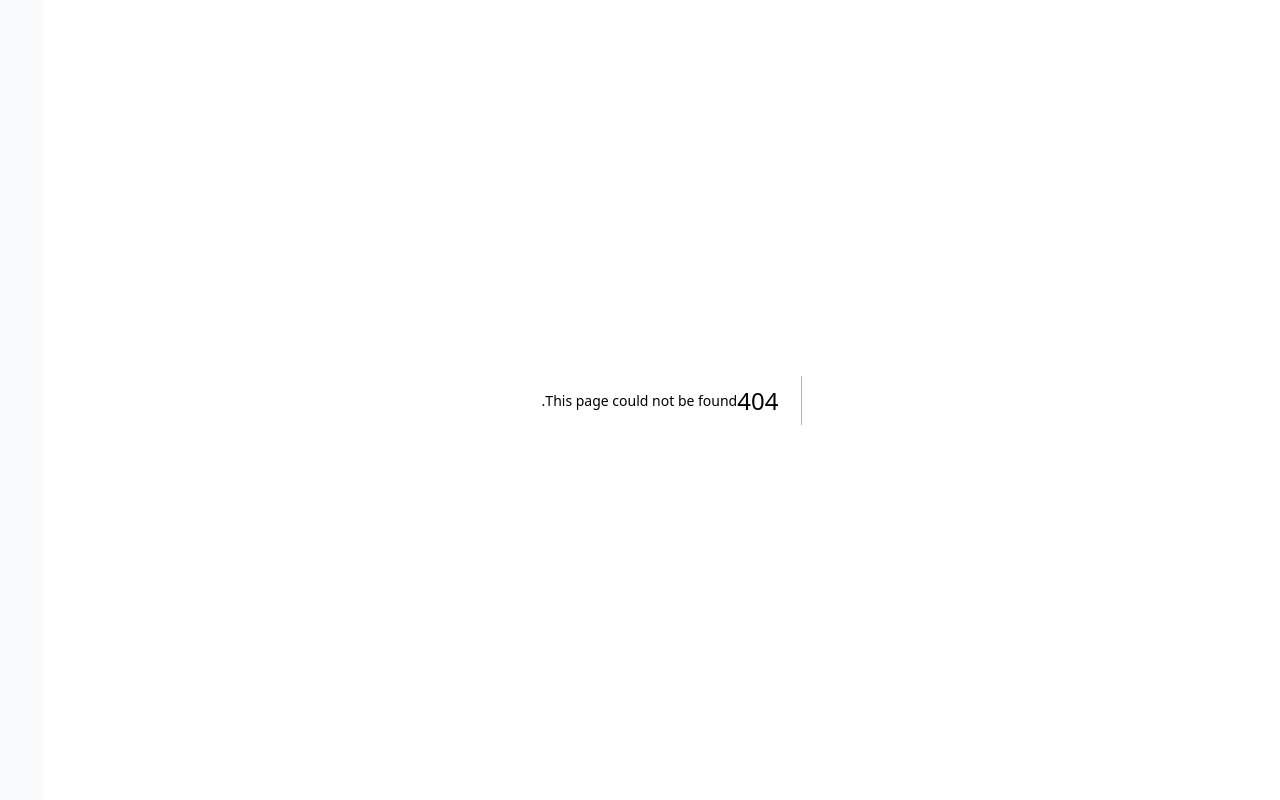
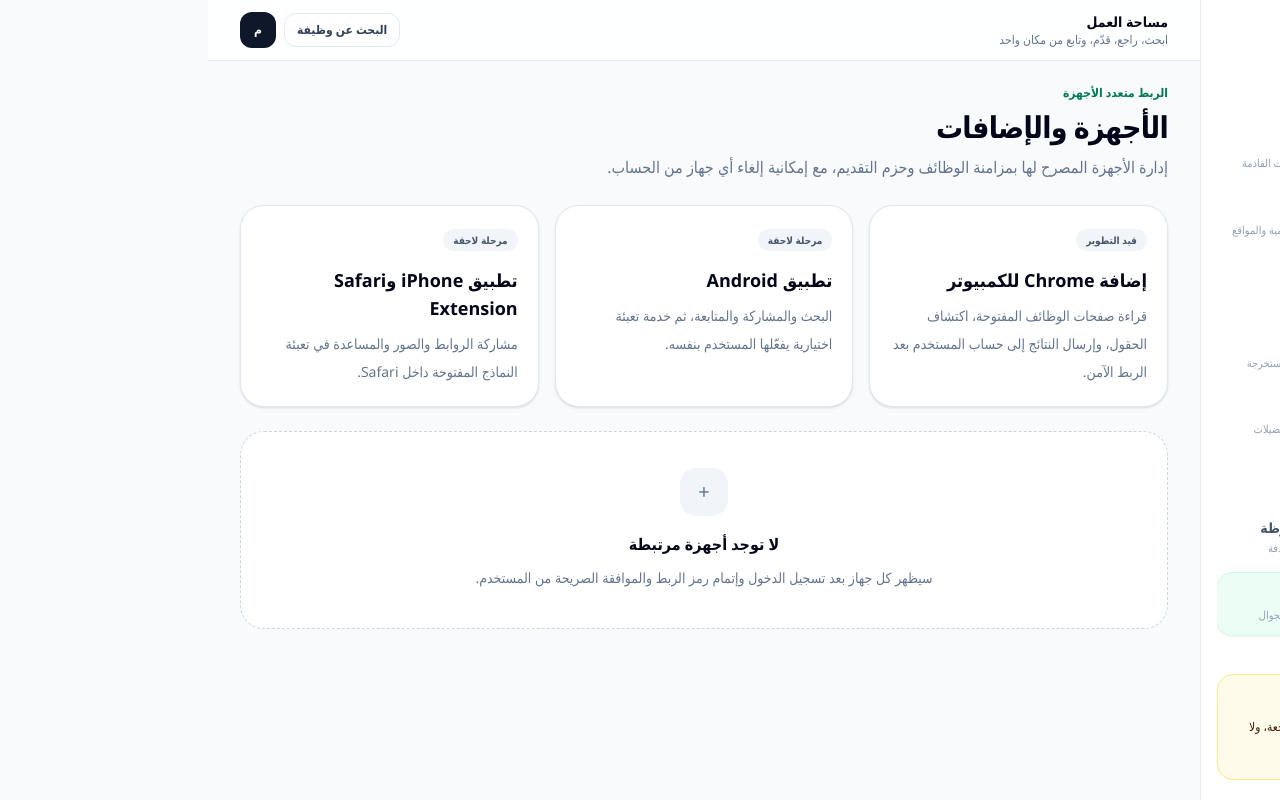
Before and after one commit to Mohammed-3bgarino0-lgtm/job-tracker-platform, a Next.js app in the folder apps/web/: page /devices in a window 1280 px wide. Before the commit this address had no page. Built offline with nearby package versions, Linux system fonts and the light colour scheme.

Commit message:
Add devices and extensions page shell

```diff
--- /dev/null
+++ b/apps/web/src/app/(workspace)/devices/page.tsx
@@ -0,0 +1,54 @@
+import { EmptyState } from '@/components/ui/EmptyState';
+import { PageHeader } from '@/components/ui/PageHeader';
+
+const channels = [
+  {
+    title: 'إضافة Chrome للكمبيوتر',
+    description: 'قراءة صفحات الوظائف المفتوحة، اكتشاف الحقول، وإرسال النتائج إلى حساب المستخدم بعد الربط الآمن.',
+    status: 'قيد التطوير',
+  },
+  {
+    title: 'تطبيق Android',
+    description: 'البحث والمشاركة والمتابعة، ثم خدمة تعبئة اختيارية يفعّلها المستخدم بنفسه.',
+    status: 'مرحلة لاحقة',
+  },
+  {
+    title: 'تطبيق iPhone وSafari Extension',
+    description: 'مشاركة الروابط والصور والمساعدة في تعبئة النماذج المفتوحة داخل Safari.',
+    status: 'مرحلة لاحقة',
+  },
+];
+
+export default function DevicesPage() {
+  return (
+    <>
+      <PageHeader
+        eyebrow="الربط متعدد الأجهزة"
+        title="الأجهزة والإضافات"
+        description="إدارة الأجهزة المصرح لها بمزامنة الوظائف وحزم التقديم، مع إمكانية إلغاء أي جهاز من الحساب."
+      />
+
+      <div className="grid gap-4 lg:grid-cols-3">
+        {channels.map((channel) => (
+          <section
+            key={channel.title}
+            className="rounded-3xl border border-slate-200 bg-white p-5 shadow-sm"
+          >
+            <span className="rounded-full bg-slate-100 px-2.5 py-1 text-[10px] font-black text-slate-600">
+              {channel.status}
+            </span>
+            <h2 className="mt-4 text-lg font-black text-slate-950">{channel.title}</h2>
+            <p className="mt-2 text-sm leading-7 text-slate-500">{channel.description}</p>
+          </section>
+        ))}
+      </div>
+
+      <section className="mt-6">
+        <EmptyState
+          title="لا توجد أجهزة مرتبطة"
+          description="سيظهر كل جهاز بعد تسجيل الدخول وإتمام رمز الربط والموافقة الصريحة من المستخدم."
+        />
+      </section>
+    </>
+  );
+}
```
